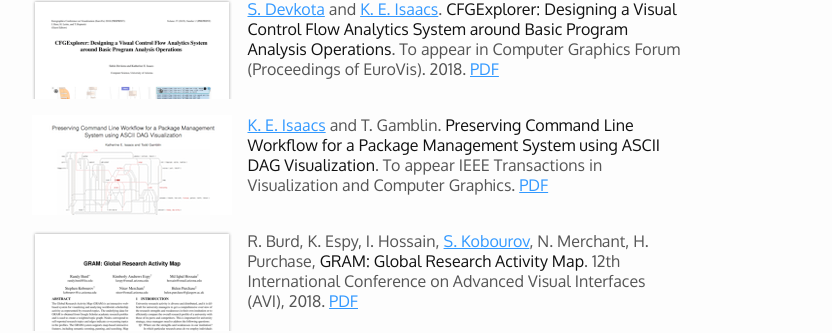
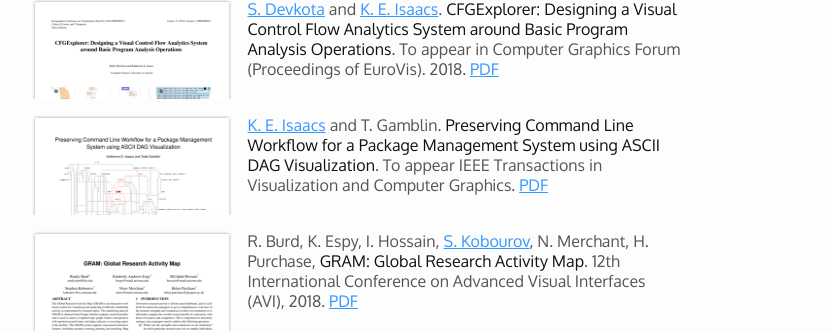
Before and after one commit to hdc-arizona/hdc-arizona.github.io, a Jekyll site: the page built from publications.md, in a window 1280 px wide. Shown: the part 478-811 px from the top of the page, without its empty margins (136-968 px from the left). Built offline with Jekyll 4.4.1, drawn with Linux system fonts in a browser that asks for light colours.

Commit message:
Fixing ASCII DAG paper thumbnail.

```diff
--- a/publications.md
+++ b/publications.md
@@ -29,7 +29,7 @@ title: Publications from the HDC Lab
 
 <div class="pubdiv"></div>
 
-[<img class="pubthumb" src="papers/thumbs/tvcg_2018_ascii.png">](papers/tvcg_2018_graphterm_preprint.pdf)
+[<img class="pubthumb" src="papers/thumbs/tvcg_2018_graphterm_preprint.png">](papers/tvcg_2018_graphterm_preprint.pdf)
 [K. E. Isaacs](https://hdc.cs.arizona.edu/people/kisaacs/) and T. Gamblin. **Preserving Command Line Workflow for a Package Management System using ASCII DAG Visualization**. To appear IEEE Transactions in Visualization and Computer Graphics.
 [PDF](papers/tvcg_2018_graphterm_preprint.pdf)
 
```
Also changed, not shown: papers/thumbs/tvcg_2018_ascii.png (deleted), papers/thumbs/tvcg_2018_graphterm_preprint.png (added).
